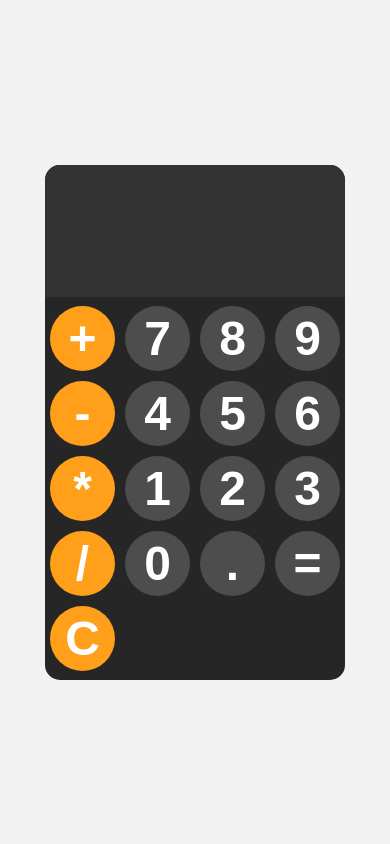
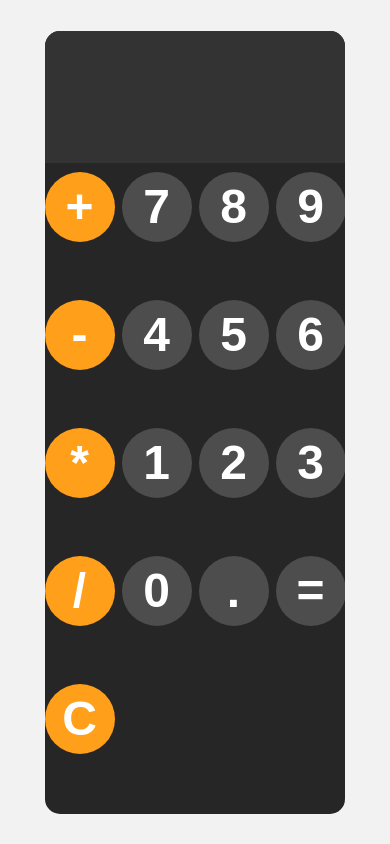
Before and after one commit to Chuks3/js-basics, a plain HTML site: page index.html in a window 390 px wide. Drawn offline with Linux system fonts and the light colour scheme.

Commit message:
Updated css.

```diff
--- a/style.css
+++ b/style.css
@@ -1,5 +1,4 @@
 body{
-    margin: 0 auto;
     display: flex;
     height: 100vh;
     justify-content: center;
@@ -59,9 +58,15 @@ button:active{
 @media (max-width: 500px) {
     body{
         max-width: 300px;
+        margin: 0 auto;
+        height: 100vh;
+    }
+    #keys{
+        height: 75vh;
+        gap: 7px;
     }
     button{
-        width: 65px;
-        height: 65px;
+        width: 70px;
+        height: 70px;
     }
 }
```
